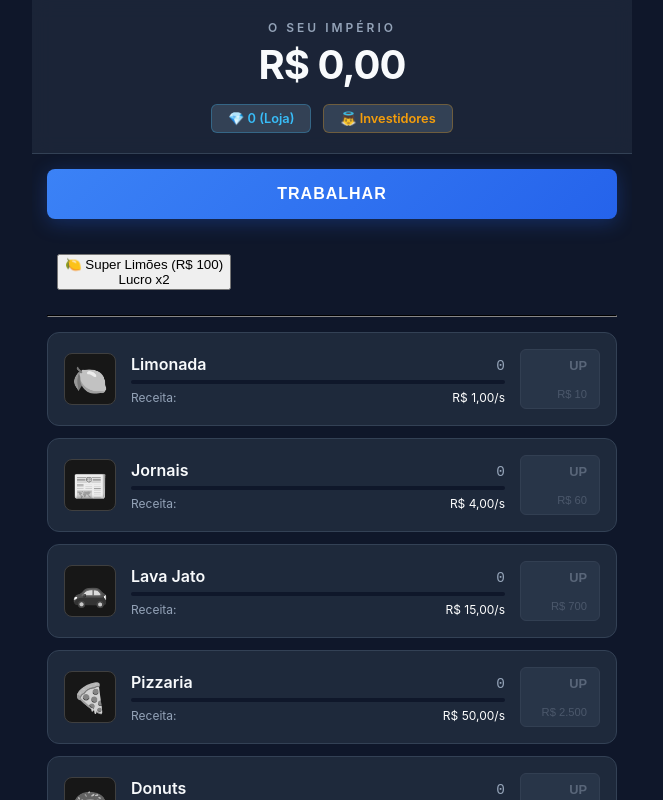
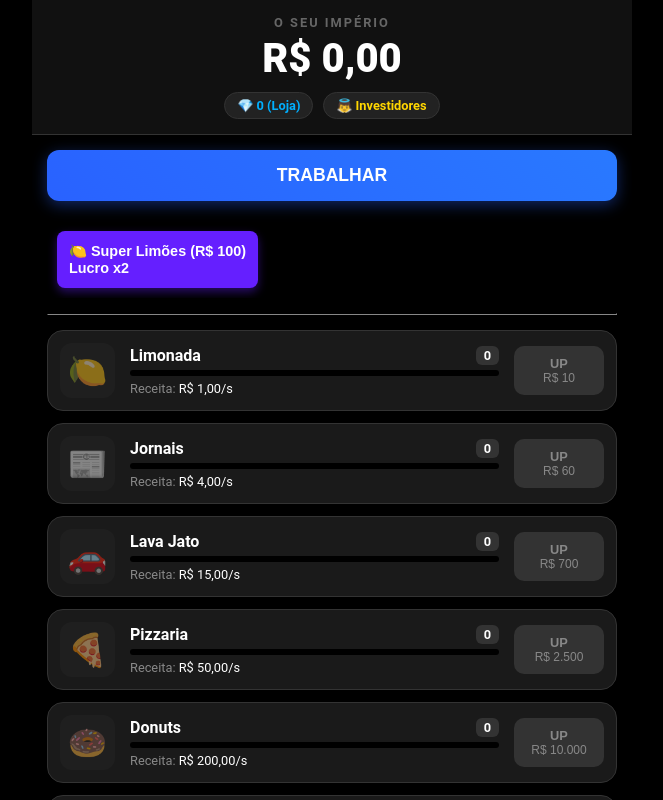
Before and after one commit to gabrielsdcosentino/capitalista-idle, a website built with Vite: page index.html in a window 1280 px wide. Shown: the whole page, without its empty margins (308-971 px from the left). Built offline with nearby package versions, Linux system fonts and the light colour scheme; what @capacitor-community/admob would draw is missing.

Commit message:
Atualizar o style.css

```diff
--- a/src/style.css
+++ b/src/style.css
@@ -1,18 +1,16 @@
 :root {
-  --bg-color: #0F172A;       /* Azul Noite Profundo */
-  --card-bg: #1E293B;        /* Azul Metálico Escuro */
-  --text-primary: #F8FAFC;   /* Branco Gelo */
-  --text-secondary: #94A3B8; /* Cinza Aço */
-  --accent: #10B981;         /* Verde Esmeralda (Lucro) */
-  --gold: #F59E0B;           /* Dourado (Premium) */
-  --danger: #EF4444;         /* Vermelho (Perigo/Reset) */
-  --btn-gradient: linear-gradient(135deg, #3B82F6 0%, #2563EB 100%);
+  --bg-color: #000000;         /* Preto OLED */
+  --card-bg: #1A1A1A;          /* Cinza Chumbo */
+  --accent: #00E676;           /* Verde Neon (Dinheiro) */
+  --upgrade: #651FFF;          /* Roxo Neon (Upgrades) */
+  --text-primary: #FFFFFF;
+  --text-secondary: #B0BEC5;
 }
 
 body {
   margin: 0;
   padding: 0;
-  font-family: 'Inter', 'Roboto', sans-serif; /* Fonte séria */
+  font-family: 'Roboto', sans-serif;
   background-color: var(--bg-color);
   color: var(--text-primary);
   user-select: none;
@@ -28,52 +26,48 @@ body {
   flex-direction: column;
 }
 
-/* --- HEADER FINANCEIRO --- */
+/* --- HEADER --- */
 header {
-  padding: 20px;
-  background: rgba(30, 41, 59, 0.8); /* Vidro fosco */
-  backdrop-filter: blur(10px);
-  border-bottom: 1px solid #334155;
+  padding: 15px;
+  background: #111;
+  border-bottom: 1px solid #333;
   text-align: center;
   z-index: 10;
 }
 
 h1 {
     margin: 0;
-    font-size: 0.75rem;
+    font-size: 0.8rem;
     text-transform: uppercase;
-    letter-spacing: 3px;
-    color: var(--text-secondary);
-    font-weight: 600;
+    letter-spacing: 2px;
+    color: #666;
+    margin-bottom: 5px;
 }
 
 #display-dinheiro {
     font-size: 2.5rem;
-    font-weight: 700;
+    font-weight: 800;
     color: var(--text-primary);
-    letter-spacing: -1px;
-    margin: 5px 0 15px 0;
+    margin: 0;
 }
 
 .placar-container {
     display: flex;
     justify-content: center;
-    gap: 12px;
+    gap: 10px;
+    margin-top: 10px;
 }
 
 .placar-secundario {
     font-size: 0.8rem;
-    padding: 6px 16px;
-    border-radius: 6px;
-    cursor: pointer;
-    background: #334155;
-    color: var(--text-secondary);
-    border: 1px solid #475569;
-    font-weight: 600;
-    transition: all 0.2s;
+    padding: 5px 12px;
+    border-radius: 20px;
+    background: #222;
+    border: 1px solid #333;
+    font-weight: bold;
 }
-.placar-secundario.diamante { color: #38BDF8; border-color: rgba(56, 189, 248, 0.3); }
-.placar-secundario.investidor { color: var(--gold); border-color: rgba(245, 158, 11, 0.3); }
+.placar-secundario.diamante { color: #00B0FF; }
+.placar-secundario.investidor { color: #FFD600; }
 
 /* --- ÁREA DE JOGO --- */
 #area-scroll {
@@ -83,152 +77,140 @@ h1 {
   padding-bottom: 100px;
 }
 
-/* Scrollbar fina e moderna */
-#area-scroll::-webkit-scrollbar { width: 4px; }
-#area-scroll::-webkit-scrollbar-thumb { background: #475569; border-radius: 4px; }
-
 .btn-manual {
-  background: var(--btn-gradient);
+  background: linear-gradient(45deg, #2962FF, #2979FF);
   border: none;
   color: white;
-  padding: 16px;
+  padding: 15px;
   width: 100%;
-  font-size: 1rem;
-  font-weight: 600;
-  border-radius: 8px;
-  margin-bottom: 25px;
-  cursor: pointer;
-  box-shadow: 0 4px 20px rgba(37, 99, 235, 0.3);
+  font-size: 1.1rem;
+  font-weight: bold;
+  border-radius: 12px;
+  margin-bottom: 20px;
+  box-shadow: 0 4px 15px rgba(41, 98, 255, 0.4);
   text-transform: uppercase;
-  letter-spacing: 1px;
 }
-.btn-manual:active { transform: scale(0.98); opacity: 0.9; }
+.btn-manual:active { transform: scale(0.98); }
 
-/* --- CARTÕES CORPORATIVOS --- */
+/* --- UPGRADES (Corrigindo o botão branco feio) --- */
+.btn-upgrade {
+    background: var(--upgrade);
+    color: white;
+    border: none;
+    padding: 12px;
+    border-radius: 8px;
+    font-weight: bold;
+    font-size: 0.9rem;
+    box-shadow: 0 4px 10px rgba(101, 31, 255, 0.4);
+    min-width: 140px;
+    text-align: left;
+    display: flex;
+    flex-direction: column;
+    justify-content: center;
+}
+
+/* --- CARTÕES --- */
 .business-card {
   background: var(--card-bg);
-  border-radius: 12px;
-  padding: 16px;
+  border-radius: 16px;
+  padding: 12px;
   margin-bottom: 12px;
   display: flex;
   align-items: center;
   gap: 15px;
-  border: 1px solid #334155; /* Borda sutil */
-  position: relative;
-  overflow: hidden;
+  border: 1px solid #333;
 }
 
-/* Ícone Minimalista */
+/* Ícone Colorido (Sem o cinza triste) */
 .business-icon {
-    width: 50px;
-    height: 50px;
-    font-size: 1.8rem;
-    background: #0F172A;
-    border-radius: 8px; /* Quadrado arredondado (App Icon style) */
+    width: 55px;
+    height: 55px;
+    font-size: 2rem;
+    background: #252525;
+    border-radius: 12px;
     display: flex;
     justify-content: center;
     align-items: center;
-    border: 1px solid #334155;
     flex-shrink: 0;
-    color: #64748B; /* Cinza quando bloqueado */
-    filter: grayscale(100%);
+    /* Removemos o grayscale para ficar vivo */
+    opacity: 0.5; /* Só um pouco transparente se não tiver comprado */
     transition: all 0.3s;
 }
 
-/* Desbloqueado */
+/* Quando desbloqueado */
 .business-card.desbloqueado {
-    border-color: #475569;
-    background: linear-gradient(to right, #1E293B, #252e3f);
+    border-color: #444;
+    background: #222;
 }
 .business-card.desbloqueado .business-icon {
-    filter: grayscale(0%);
-    border-color: var(--accent);
-    color: #FFF;
-    background: rgba(16, 185, 129, 0.1); /* Glow verde sutil */
+    opacity: 1;
+    background: #000;
+    border: 1px solid var(--accent);
+    box-shadow: 0 0 10px rgba(0, 230, 118, 0.2);
 }
 
-.info-container { flex: 1; min-width: 0; }
+.info-container { flex: 1; overflow: hidden; }
 
 .header-info {
     display: flex;
     justify-content: space-between;
-    align-items: baseline;
-    margin-bottom: 6px;
+    align-items: center;
+    margin-bottom: 5px;
 }
-.header-info h3 {
-    margin: 0;
-    font-size: 1rem;
-    font-weight: 600;
-    color: var(--text-primary);
+.header-info h3 { margin: 0; font-size: 1rem; color: #FFF; }
+
+.qtd-badge {
+    background: #333;
+    color: #FFF;
+    font-size: 0.8rem;
+    padding: 2px 8px;
+    border-radius: 6px;
+    font-weight: bold;
 }
-.qtd-badge {
-    font-family: monospace; /* Fonte técnica para números */
-    font-size: 0.9rem;
-    color: var(--text-secondary);
-}
-.business-card.desbloqueado .qtd-badge { color: var(--accent); }
+.business-card.desbloqueado .qtd-badge { background: var(--accent); color: #000; }
 
-/* BARRA DE PROGRESSO "SLIM" */
+/* Barra Neon */
 .progresso-container {
   width: 100%;
-  height: 4px; /* Super fina */
-  background-color: #0F172A;
-  border-radius: 2px;
-  overflow: hidden;
-  margin-bottom: 6px;
+  height: 6px;
+  background-color: #000;
+  border-radius: 3px;
+  margin-bottom: 5px;
 }
 .progresso-fill {
   height: 100%;
   background-color: var(--accent);
   width: 0%;
-  box-shadow: 0 0 10px var(--accent); /* Efeito Neon */
+  box-shadow: 0 0 8px var(--accent); /* Brilho Neon */
 }
 
-.stats-row p {
-    margin: 0;
-    font-size: 0.75rem;
-    color: var(--text-secondary);
-    display: flex;
-    justify-content: space-between;
+.stats-row p { margin: 0; font-size: 0.8rem; color: #888; }
+
+/* Botão de Compra Melhorado */
+.btn-compra {
+  background: #333;
+  color: #888;
+  border: none;
+  padding: 10px;
+  border-radius: 10px;
+  min-width: 90px;
+  text-align: center;
+  transition: 0.2s;
 }
-
-/* BOTÃO DE COMPRA ESTILO "TRADE" */
-.btn-compra {
-  background: #334155;
-  border: 1px solid #475569;
-  color: var(--text-secondary);
-  padding: 8px 12px;
-  border-radius: 6px;
-  min-width: 80px;
-  cursor: pointer;
-  text-align: right;
-  transition: all 0.2s;
-}
-.btn-compra small {
-    display: block;
-    font-size: 0.7rem;
-    opacity: 0.7;
-}
-.btn-compra span {
-    display: block;
-    font-size: 0.7rem;
-    font-weight: bold;
-    text-transform: uppercase;
-}
+.btn-compra small { display: block; font-size: 0.75rem; }
+.btn-compra span { font-size: 0.9rem; font-weight: bold; }
 
 .btn-compra.pode-comprar {
     background: var(--accent);
-    color: #064E3B; /* Verde muito escuro para contraste */
-    border-color: var(--accent);
+    color: #000;
+    box-shadow: 0 0 15px rgba(0, 230, 118, 0.3);
 }
-.btn-compra:disabled { opacity: 0.5; cursor: not-allowed; }
 
-/* MODAIS */
-.modal-overlay { background: rgba(0,0,0,0.85); backdrop-filter: blur(5px); display: flex; z-index: 100; }
+/* Modais */
+.modal-overlay { background: rgba(0,0,0,0.9); display: flex; z-index: 100; backdrop-filter: blur(5px);}
 .modal-content {
-    background: #1E293B;
-    border: 1px solid #475569;
-    color: var(--text-primary);
-    box-shadow: 0 25px 50px -12px rgba(0, 0, 0, 0.5);
-    border-radius: 12px;
+    background: #222;
+    border: 1px solid #444;
+    border-radius: 16px;
+    color: white;
 }
```
